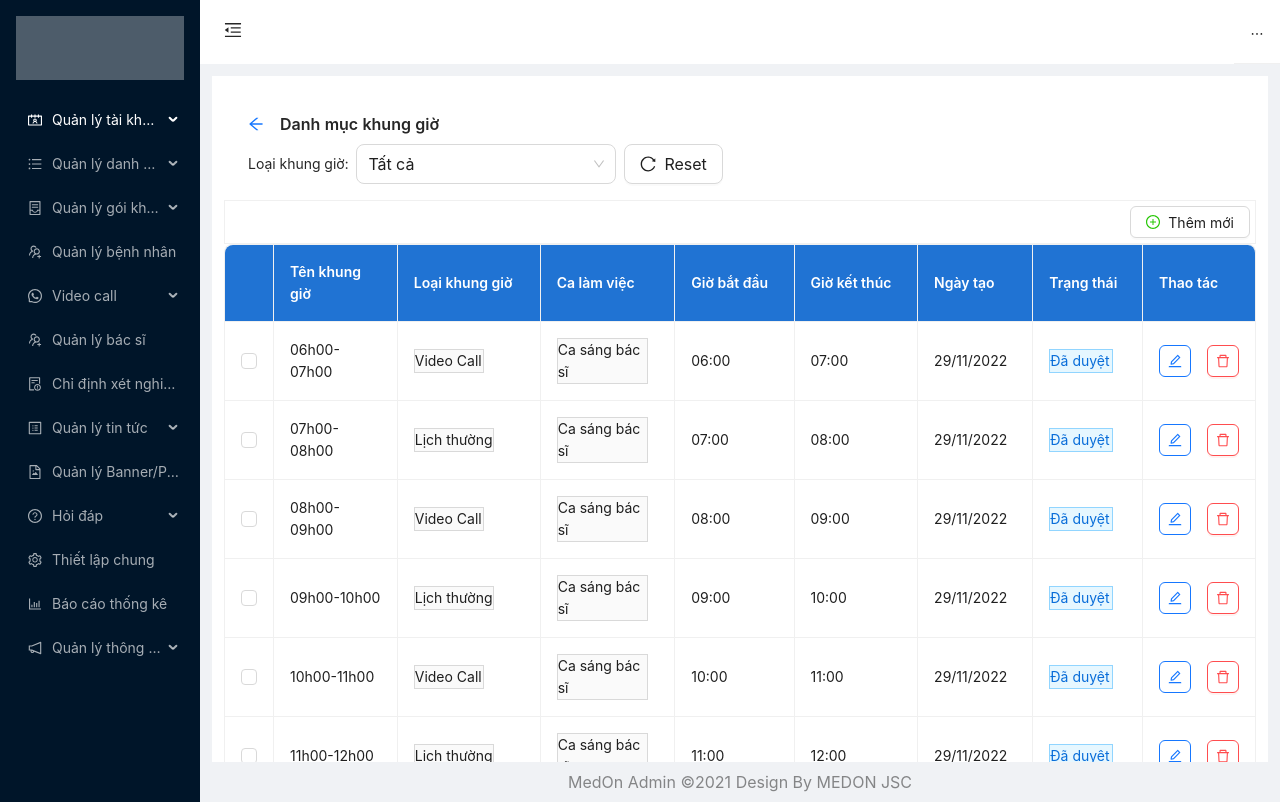
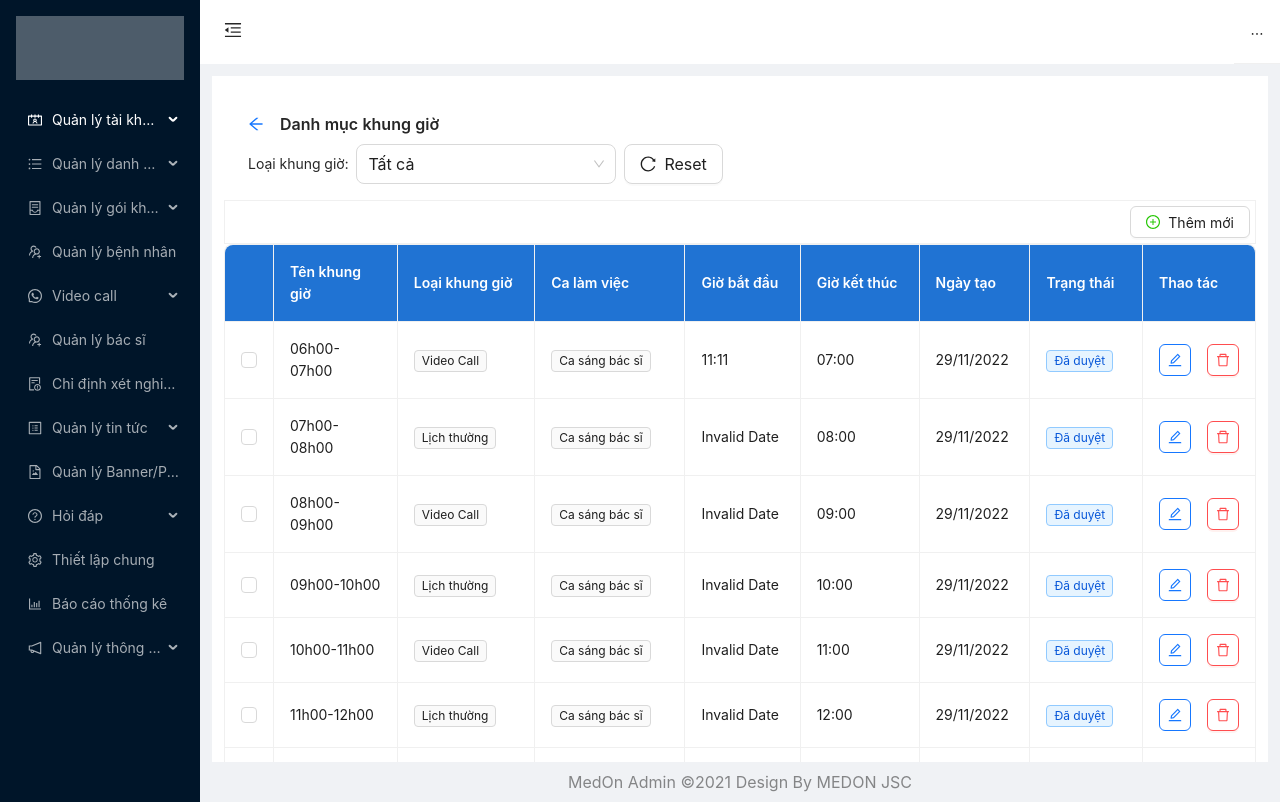
Before and after one commit to ThanhTung-Nguyen/MedOn-WorkTime, a React (Create React App) app: page / in a window 1280 px wide. Built offline with nearby package versions, Linux system fonts and the light colour scheme.

Commit message:
xua lai logic delete

```diff
--- a/src/GateWayStag/Worktime/Worktime.tsx
+++ b/src/GateWayStag/Worktime/Worktime.tsx
@@ -13,6 +13,7 @@ import { Button, Space, Modal, Form, Input, Popconfirm, Table } from "antd";
 import { Checkbox } from "antd";
 import { TimePicker } from "antd";
 import { ColumnsType } from "antd/es/table";
+import { Divider, Tag } from "antd";
 import ArrowTitle from "../ArrowTitle/ArrowTitle";
 import SelectBtnReset from "../SelectBtnSelect/SelectBtnSelect";
 import type { Dayjs } from "dayjs";
@@ -37,8 +38,8 @@ interface FixedDataType {
   ten: string;
   loai: string;
   ca: string;
-  // start: Dayjs;
-  // end: Dayjs;
+  start: string;
+  end: string;
   create: string;
   status: string;
 }
@@ -49,7 +50,7 @@ const data: DaTaType[] = [
     ten: "06h00-07h00",
     loai: "vidcall",
     ca: "morning",
-    start: "06:00",
+    start: "2022-11-29T11:11",
     end: "07:00",
     create: "15/11/2022",
     status: "Đã duyệt",
@@ -151,79 +152,26 @@ const Worktime = () => {
     {
       title: "Loại khung giờ",
       dataIndex: "loai",
-      render: (a: any) => {
-        if (a === "vidcall")
-          return (
-            <div
-              style={{
-                width: 70,
-                border: "1px solid #d9d9d9",
-                background: "#fafafa",
-              }}
-            >
-              Video Call
-            </div>
-          );
-        return (
-          <div
-            style={{
-              width: 80,
-              border: "1px solid #d9d9d9",
-              background: "#fafafa",
-            }}
-          >
-            Lịch thường
-          </div>
-        );
+      render: (a) => {
+        if (a === "vidcall") return <Tag>Video Call</Tag>;
+        return <Tag>Lịch thường</Tag>;
       },
     },
     {
       title: "Ca làm việc",
       dataIndex: "ca",
       render: (a: any) => {
-        if (a === "morning")
-          return (
-            <div
-              style={{
-                width: 91,
-                border: "1px solid #d9d9d9",
-                background: "#fafafa",
-              }}
-            >
-              Ca sáng bác sĩ
-            </div>
-          );
-        if (a === "afternoon")
-          return (
-            <div
-              style={{
-                width: 91,
-                border: "1px solid #d9d9d9",
-                background: "#fafafa",
-              }}
-            >
-              Ca chiều BS
-            </div>
-          );
-        return (
-          <div
-            style={{
-              width: 91,
-              border: "1px solid #d9d9d9",
-              background: "#fafafa",
-            }}
-          >
-            Ca tối bác sĩ
-          </div>
-        );
+        if (a === "morning") return <Tag>Ca sáng bác sĩ</Tag>;
+        if (a === "afternoon") return <Tag>Ca chiều bác sĩ</Tag>;
+        return <Tag>Ca tối bác sĩ</Tag>;
       },
     },
     {
       title: "Giờ bắt đầu",
       dataIndex: "start",
       render: (value) => {
-        return (value.toString())
-      }
+        return dayjs(value).format(format);
+      },
     },
     {
       title: "Giờ kết thúc",
@@ -240,19 +188,7 @@ const Worktime = () => {
       title: "Trạng thái",
       dataIndex: "status",
       render: () => {
-        return (
-          <div
-            style={{
-              width: "64px",
-              color: "#096dd9",
-              background: "#e6f7ff",
-              borderColor: "#91d5ff",
-              border: "1px solid #91d5ff",
-            }}
-          >
-            Đã duyệt
-          </div>
-        );
+        return <Tag color="blue">Đã duyệt</Tag>;
       },
     },
     {
@@ -263,117 +199,43 @@ const Worktime = () => {
       //TODO: Action Button
       render: (_: any, record: any, index: any) => (
         <Space size="middle">
-          <Button type="primary" ghost icon={<EditOutlined />}></Button>
-          <Modal title="Cập nhật">
-            <Form
-              labelCol={{ span: 8 }}
-              wrapperCol={{ span: 16 }}
-              autoComplete="off"
-              labelAlign="left"
-            >
-              <Form.Item
-                label="Loại khung giờ:"
-                name="loai"
-                rules={[
-                  { required: true, message: "Nhập vào loại khung giờ!" },
-                ]}
-              >
-                <Select
-                  showSearch
-                  allowClear
-                  size="large"
-                  defaultValue="-- Chọn loại khung giờ --"
-                  style={{ width: 315, textAlign: "left" }}
-                  options={[
-                    {
-                      value: "vidcall",
-                      label: "Video Call",
-                    },
-                    {
-                      value: "normal",
-                      label: "Lịch thường",
-                    },
-                  ]}
-                ></Select>
-              </Form.Item>
-              <Form.Item
-                label="Ca làm việc:"
-                name="ca"
-                rules={[{ required: true, message: "Nhập vào ca làm việc!" }]}
-              >
-                <Select
-                  showSearch
-                  allowClear
-                  size="large"
-                  defaultValue="-- Chọn ca làm việc --"
-                  style={{ width: 315, textAlign: "left" }}
-                  options={[
-                    {
-                      value: "morning",
-                      label: "Ca sáng Bác sĩ",
-                    },
-                    {
-                      value: "afternoon",
-                      label: "Ca chiều Bác sĩ",
-                    },
-                    {
-                      value: "evening",
-                      label: "Ca tối Bác sĩ",
-                    },
-                  ]}
-                />
-              </Form.Item>
-              <Form.Item
-                label="Tên khung giờ:"
-                name="ten"
-                rules={[{ required: true, message: "Nhập vào tên khung giờ!" }]}
-              >
-                <Input />
-              </Form.Item>
-              <Form.Item label="Khung giờ:" required>
-                <TimePicker
-                  name="start"
-                  defaultValue={dayjs("00:00", format)}
-                  format={format}
-                />
-                đến
-                <TimePicker
-                  name="end"
-                  defaultValue={dayjs("00:00", format)}
-                  format={format}
-                />
-              </Form.Item>
-            </Form>
-          </Modal>
+          <Button
+            type="primary"
+            ghost
+            onClick={() => {
+              showModalUpdate();
+              setEditrow(index);
+            }}
+            icon={<EditOutlined />}
+          ></Button>
           <Button
             danger
-            onClick={showModalDel}
+            onClick={() => {
+              showModalDel();
+              setSelectedrow(index);
+            }}
             icon={<DeleteOutlined />}
           ></Button>
-          <Modal
-            title="Cảnh báo"
-            open={modalDelOpen}
-            onOk={(e) => {
-              handleDel(index);
-              closeModalDel();
-            }}
-            onCancel={closeModalDel}
-          >
-            <p>Bạn có chắc muốn thực hiện hành động này?</p>
-          </Modal>
         </Space>
       ),
     },
   ];
+
   const [isModalOpen, setIsModalOpen] = useState(false);
   const [modalDelOpen, setModalDelOpen] = useState(false);
   const [arrlist, setArrlist] = useState<DaTaType[]>(data);
+  const [selectedrow, setSelectedrow] = useState(0);
+  const [modalEditOpen, setModalEditOpen] = useState(false);
+  const [editrow, setEditrow] = useState(0);
 
   const showModal = () => {
     setIsModalOpen(true);
   };
   const showModalDel = () => {
     setModalDelOpen(true);
+  };
+  const showModalUpdate = () => {
+    setModalEditOpen(true);
   };
   const closeModalDel = () => {
     setModalDelOpen(false);
@@ -386,19 +248,9 @@ const Worktime = () => {
     setArrlist([...arrlist]);
     closeModal();
   };
-  const handleDel = (index: number) => {
-    arrlist.splice(index, 1);
+  const handleDel = () => {
+    arrlist.splice(selectedrow, 1);
     setArrlist([...arrlist]);
-    // closeModalDel();
-  };
-  const ModalDel = () => {
-    Modal.confirm({
-      title: "Cảnh báo",
-      icon: <ExclamationCircleOutlined />,
-      content: "Bạn có chắc muốn thực hiện hành động này",
-      okText: "Đồng ý",
-      cancelText: "Huỷ bỏ",
-    });
   };
 
   return (
@@ -427,6 +279,110 @@ const Worktime = () => {
       </div>
       <div>
         <Table bordered dataSource={arrlist} columns={columns} />
+        <Modal
+          title="Cập nhật"
+          open={modalEditOpen}
+          onOk={(e) => {}}
+          onCancel={closeModalDel}
+        >
+          <Form
+            labelCol={{ span: 8 }}
+            wrapperCol={{ span: 16 }}
+            autoComplete="off"
+            labelAlign="left"
+          >
+            <Form.Item
+              label="Loại khung giờ:"
+              name="loai"
+              rules={[{ required: true, message: "Nhập vào loại khung giờ!" }]}
+            >
+              <Select
+                showSearch
+                allowClear
+                size="large"
+                placeholder="-- Chọn loại khung giờ --"
+                style={{ width: 315, textAlign: "left" }}
+                options={[
+                  {
+                    value: "vidcall",
+                    label: "Video Call",
+                  },
+                  {
+                    value: "normal",
+                    label: "Lịch thường",
+                  },
+                ]}
+              ></Select>
+            </Form.Item>
+            <Form.Item
+              label="Ca làm việc:"
+              name="ca"
+              rules={[{ required: true, message: "Nhập vào ca làm việc!" }]}
+            >
+              <Select
+                showSearch
+                allowClear
+                size="large"
+                placeholder="-- Chọn ca làm việc --"
+                style={{ width: 315, textAlign: "left" }}
+                options={[
+                  {
+                    value: "morning",
+                    label: "Ca sáng Bác sĩ",
+                  },
+                  {
+                    value: "afternoon",
+                    label: "Ca chiều Bác sĩ",
+                  },
+                  {
+                    value: "evening",
+                    label: "Ca tối Bác sĩ",
+                  },
+                ]}
+              />
+            </Form.Item>
+            <Form.Item
+              name="ten"
+              label="Tên khung giờ:"
+              rules={[{ required: true, message: "Nhập vào tên khung giờ!" }]}
+            >
+              <Input />
+            </Form.Item>
+            <Form.Item label="Khung giờ" required>
+              <Form.Item
+                name="start"
+                initialValue={dayjs("12:08", format)}
+                rules={[{ required: true, message: "Nhập giờ bắt đầu!" }]}
+                style={{ display: "inline-block", width: "calc(50% - 8px)" }}
+              >
+                <TimePicker format={format} />
+              </Form.Item>
+              <Form.Item
+                name="end"
+                initialValue={dayjs("12:08", format)}
+                rules={[{ required: true, message: "Nhập giờ kết thúc!" }]}
+                style={{
+                  display: "inline-block",
+                  width: "calc(50% - 8px)",
+                  margin: "0 8px",
+                }}
+              >
+                <TimePicker format={format} />
+              </Form.Item>
+            </Form.Item>
+          </Form>
+        </Modal>
+        <Modal
+          title="Cảnh báo"
+          open={modalDelOpen}
+          onOk={(e) => {
+            handleDel();
+            closeModalDel();
+          }}
+          onCancel={closeModalDel}
+        >
+          <p>Bạn có chắc muốn thực hiện hành động này?</p>
+        </Modal>
       </div>
     </div>
   );
```
Also changed, not shown: src/GateWayStag/GateWayStag.tsx (+8 -8 lines), src/GateWayStag/ModalAdd/ModalAdd.tsx (+4 -6 lines).
